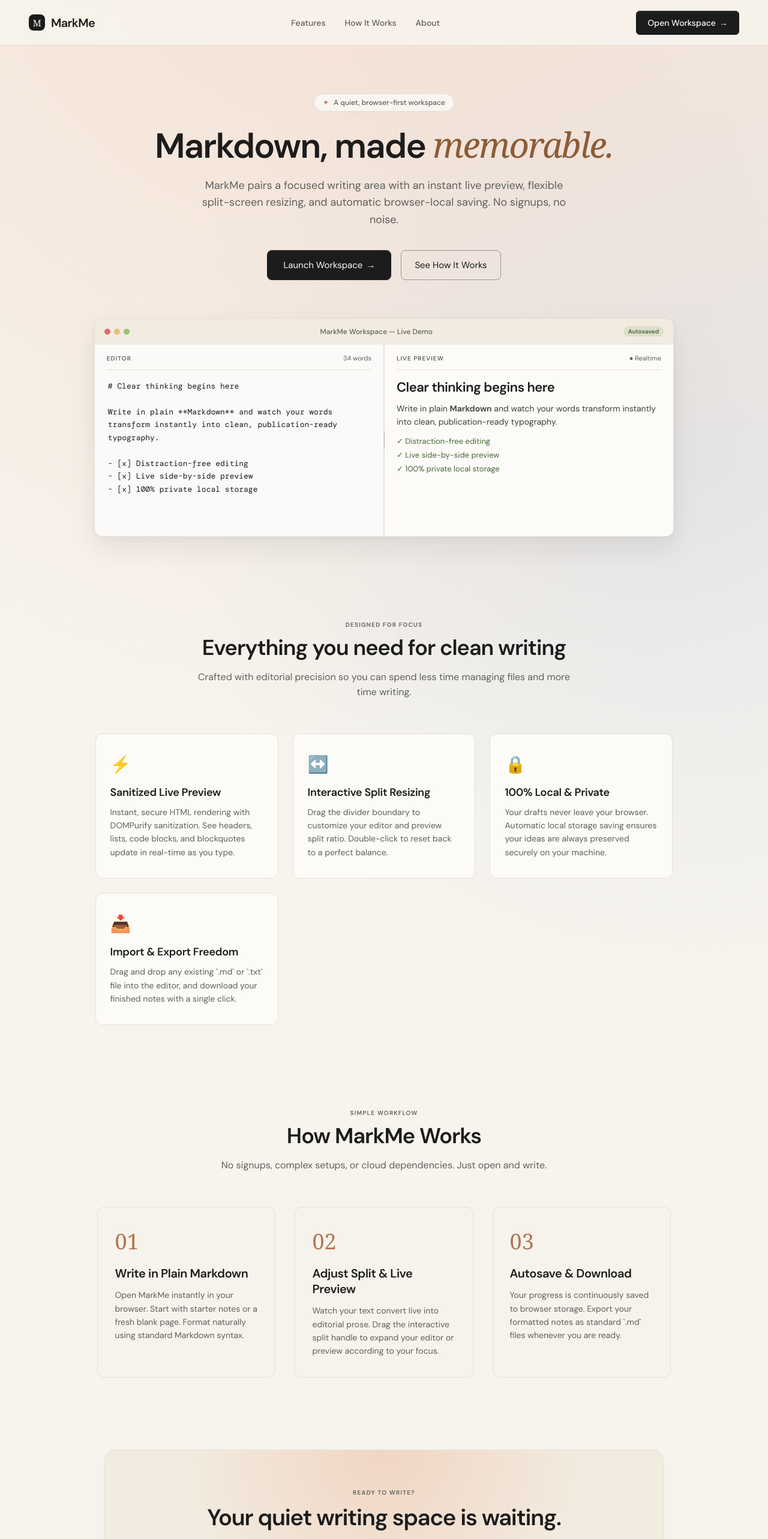
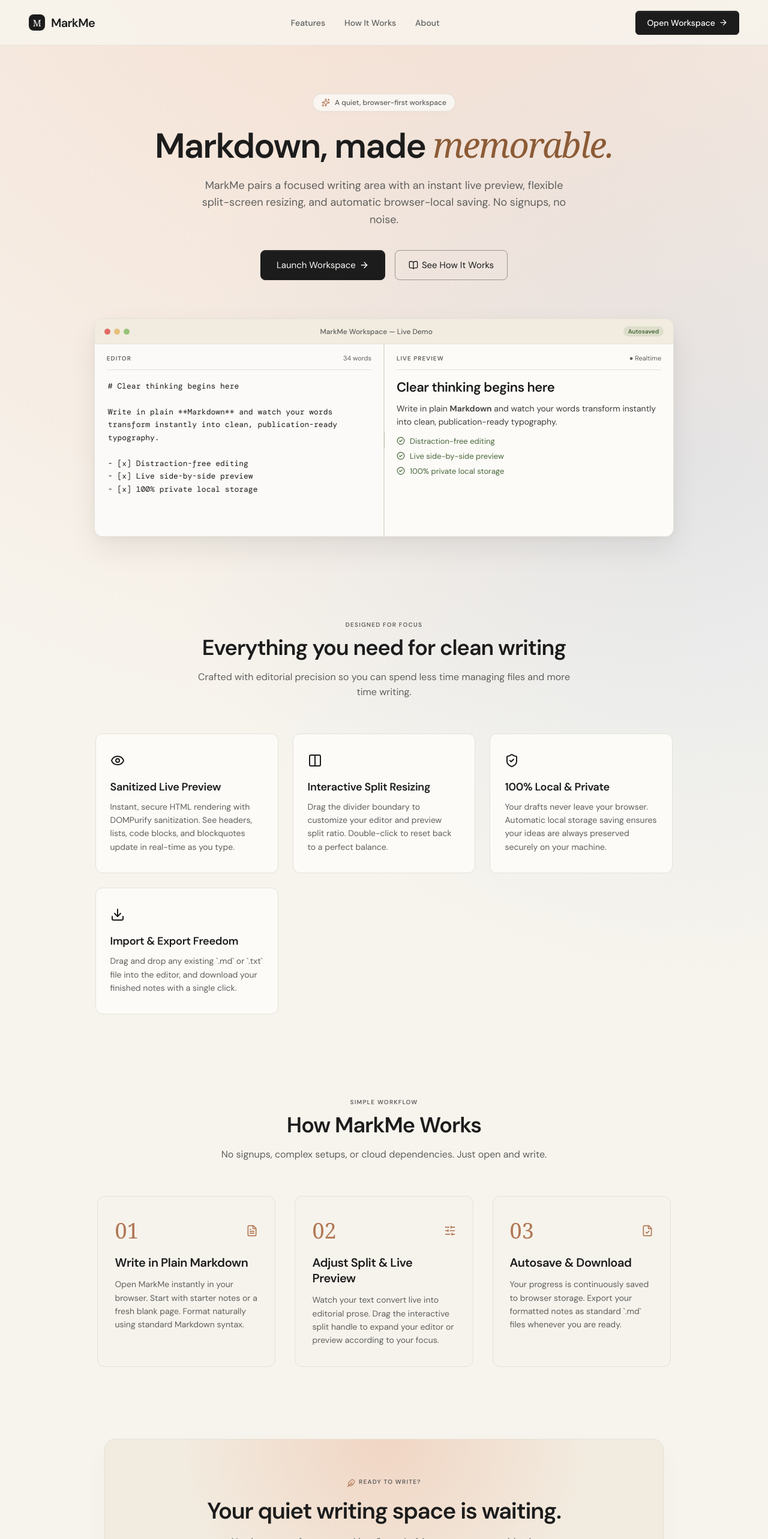
Before and after one commit to manrajchauhan/MarkMe, a Next.js app: page / in a window 1280 px wide. Shown: the top 2566 px of the page at 60% size. Built offline with nearby package versions, Linux system fonts and the light colour scheme.

Commit message:
Replace landing page icons with Lucide React icons

```diff
--- a/app/globals.css
+++ b/app/globals.css
@@ -903,15 +903,18 @@ footer {
   color: rgba(28, 28, 28, 0.85);
 }
 
-.demo-preview-prose ul {
+.demo-checklist {
   padding-left: 0;
   list-style: none;
   margin: 0;
 }
 
-.demo-preview-prose li {
+.demo-checklist li {
+  display: flex;
+  align-items: center;
+  gap: 8px;
   font-size: 13px;
-  margin: 6px 0;
+  margin: 8px 0;
   color: #486638;
 }
 
@@ -962,8 +965,11 @@ footer {
 }
 
 .feature-icon {
-  font-size: 28px;
   margin-bottom: 16px;
+}
+
+.feature-lucide-icon {
+  color: var(--ink);
 }
 
 .feature-card h3 {
@@ -1000,13 +1006,23 @@ footer {
   position: relative;
 }
 
+.step-top {
+  display: flex;
+  justify-content: space-between;
+  align-items: center;
+  margin-bottom: 16px;
+}
+
 .step-number {
   font-family: Georgia, serif;
   font-size: 36px;
   font-weight: 500;
   color: #b17754;
   display: block;
-  margin-bottom: 16px;
+}
+
+.step-icon {
+  color: #b17754;
 }
 
 .step-card h3 {
@@ -1037,6 +1053,13 @@ footer {
   padding: 64px 32px;
   text-align: center;
   box-shadow: 0 16px 40px rgba(0, 0, 0, 0.03);
+}
+
+.cta-badge {
+  display: inline-flex;
+  align-items: center;
+  gap: 6px;
+  justify-content: center;
 }
 
 .cta-box h2 {
@@ -1108,6 +1131,12 @@ footer {
 
 .link-group a:hover {
   color: var(--ink);
+}
+
+.inline-link {
+  display: inline-flex;
+  align-items: center;
+  gap: 4px;
 }
 
 .copyright {
--- a/components/landing/CallToActionSection.tsx
+++ b/components/landing/CallToActionSection.tsx
@@ -1,16 +1,21 @@
 import Link from "next/link";
+import { ArrowRight, Feather } from "lucide-react";
 
 export function CallToActionSection() {
   return (
     <section className="landing-cta">
       <div className="cta-box">
-        <p className="eyebrow">READY TO WRITE?</p>
+        <div className="cta-badge">
+          <Feather size={14} className="sparkle" />
+          <span className="eyebrow">READY TO WRITE?</span>
+        </div>
         <h2>Your quiet writing space is waiting.</h2>
         <p className="cta-desc">
           No signups, no fees, no tracking. Start drafting your next great idea in seconds.
         </p>
         <Link href="/app" className="button dark cta-button">
-          Open MarkMe Workspace <span aria-hidden>→</span>
+          <span>Open MarkMe Workspace</span>
+          <ArrowRight size={16} />
         </Link>
       </div>
     </section>
--- a/components/landing/FeaturesSection.tsx
+++ b/components/landing/FeaturesSection.tsx
@@ -1,25 +1,27 @@
+import { Eye, Columns, ShieldCheck, Download } from "lucide-react";
+
 export function FeaturesSection() {
   const features = [
     {
-      icon: "⚡",
+      icon: <Eye size={24} className="feature-lucide-icon" />,
       title: "Sanitized Live Preview",
       description:
         "Instant, secure HTML rendering with DOMPurify sanitization. See headers, lists, code blocks, and blockquotes update in real-time as you type.",
     },
     {
-      icon: "↔️",
+      icon: <Columns size={24} className="feature-lucide-icon" />,
       title: "Interactive Split Resizing",
       description:
         "Drag the divider boundary to customize your editor and preview split ratio. Double-click to reset back to a perfect balance.",
     },
     {
-      icon: "🔒",
+      icon: <ShieldCheck size={24} className="feature-lucide-icon" />,
       title: "100% Local & Private",
       description:
         "Your drafts never leave your browser. Automatic local storage saving ensures your ideas are always preserved securely on your machine.",
     },
     {
-      icon: "📥",
+      icon: <Download size={24} className="feature-lucide-icon" />,
       title: "Import & Export Freedom",
       description:
         "Drag and drop any existing `.md` or `.txt` file into the editor, and download your finished notes with a single click.",
--- a/components/landing/HeroSection.tsx
+++ b/components/landing/HeroSection.tsx
@@ -1,5 +1,6 @@
 import Link from "next/link";
 import { useState } from "react";
+import { Sparkles, ArrowRight, BookOpen, CheckCircle2 } from "lucide-react";
 
 export function HeroSection() {
   const [demoText, setDemoText] = useState(
@@ -9,7 +10,7 @@ export function HeroSection() {
   return (
     <section className="landing-hero">
       <div className="hero-badge">
-        <span className="sparkle">✦</span>
+        <Sparkles size={14} className="sparkle" />
         <span>A quiet, browser-first workspace</span>
       </div>
 
@@ -23,10 +24,12 @@ export function HeroSection() {
 
       <div className="hero-cta-group">
         <Link href="/app" className="button dark hero-cta-primary">
-          Launch Workspace <span aria-hidden>→</span>
+          <span>Launch Workspace</span>
+          <ArrowRight size={16} />
         </Link>
         <a href="#how-it-works" className="button ghost hero-cta-secondary">
-          See How It Works
+          <BookOpen size={16} />
+          <span>See How It Works</span>
         </a>
       </div>
 
@@ -70,10 +73,10 @@ export function HeroSection() {
               <p>
                 Write in plain <strong>Markdown</strong> and watch your words transform instantly into clean, publication-ready typography.
               </p>
-              <ul>
-                <li>✓ Distraction-free editing</li>
-                <li>✓ Live side-by-side preview</li>
-                <li>✓ 100% private local storage</li>
+              <ul className="demo-checklist">
+                <li><CheckCircle2 size={14} /> Distraction-free editing</li>
+                <li><CheckCircle2 size={14} /> Live side-by-side preview</li>
+                <li><CheckCircle2 size={14} /> 100% private local storage</li>
               </ul>
             </div>
           </div>
--- a/components/landing/HowItWorksSection.tsx
+++ b/components/landing/HowItWorksSection.tsx
@@ -1,19 +1,24 @@
+import { FileText, SlidersHorizontal, FileCheck } from "lucide-react";
+
 export function HowItWorksSection() {
   const steps = [
     {
       number: "01",
+      icon: <FileText size={20} className="step-icon" />,
       title: "Write in Plain Markdown",
       description:
         "Open MarkMe instantly in your browser. Start with starter notes or a fresh blank page. Format naturally using standard Markdown syntax.",
     },
     {
       number: "02",
+      icon: <SlidersHorizontal size={20} className="step-icon" />,
       title: "Adjust Split & Live Preview",
       description:
         "Watch your text convert live into editorial prose. Drag the interactive split handle to expand your editor or preview according to your focus.",
     },
     {
       number: "03",
+      icon: <FileCheck size={20} className="step-icon" />,
       title: "Autosave & Download",
       description:
         "Your progress is continuously saved to browser storage. Export your formatted notes as standard `.md` files whenever you are ready.",
@@ -33,7 +38,10 @@ export function HowItWorksSection() {
       <div className="steps-container">
         {steps.map((step, idx) => (
           <div key={idx} className="step-card">
-            <span className="step-number">{step.number}</span>
+            <div className="step-top">
+              <span className="step-number">{step.number}</span>
+              {step.icon}
+            </div>
             <h3>{step.title}</h3>
             <p>{step.description}</p>
           </div>
--- a/components/landing/LandingFooter.tsx
+++ b/components/landing/LandingFooter.tsx
@@ -1,4 +1,5 @@
 import Link from "next/link";
+import { ArrowUpRight } from "lucide-react";
 
 export function LandingFooter() {
   return (
@@ -15,7 +16,10 @@ export function LandingFooter() {
         <div className="footer-links">
           <div className="link-group">
             <h4>Workspace</h4>
-            <Link href="/app">Launch App</Link>
+            <Link href="/app" className="inline-link">
+              <span>Launch App</span>
+              <ArrowUpRight size={13} />
+            </Link>
             <a href="#features">Features</a>
             <a href="#how-it-works">How It Works</a>
           </div>
--- a/components/landing/LandingHeader.tsx
+++ b/components/landing/LandingHeader.tsx
@@ -1,4 +1,5 @@
 import Link from "next/link";
+import { ArrowRight } from "lucide-react";
 
 export function LandingHeader() {
   return (
@@ -16,7 +17,8 @@ export function LandingHeader() {
 
       <div className="landing-actions">
         <Link href="/app" className="button dark hero-button">
-          Open Workspace <span aria-hidden>→</span>
+          <span>Open Workspace</span>
+          <ArrowRight size={15} />
         </Link>
       </div>
     </header>
--- a/package.json
+++ b/package.json
@@ -13,6 +13,7 @@
   },
   "dependencies": {
     "dompurify": "^3.1.6",
+    "lucide-react": "^1.26.0",
     "marked": "^14.1.4",
     "next": "^14.2.31",
     "react": "^18.3.1",
```
Also changed, not shown: 1 other file (tests, documents, lock files or other folders).
